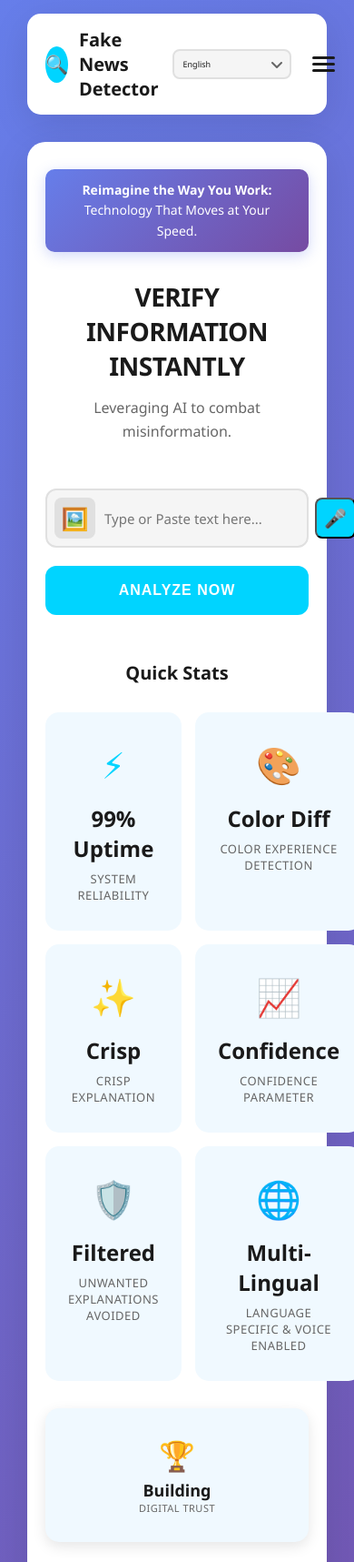
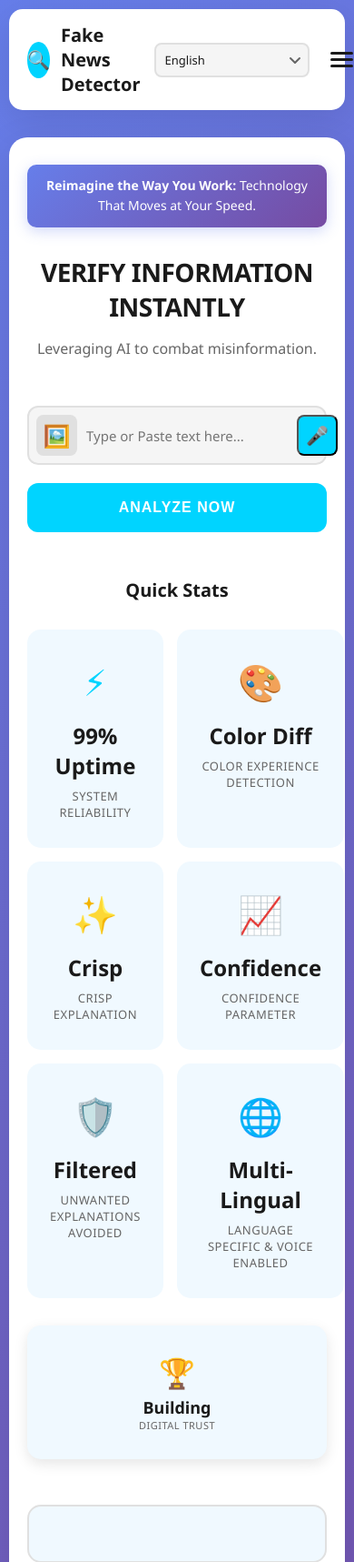
Before and after one commit to Tarun-97/FakeNewsDetector, a Flask app: page / in a window 390 px wide. Shown: the top 1717 px of the page at 91% size. Run offline with Flask 3, Linux system fonts and the light colour scheme.

Commit message:
Update style.css

```diff
--- a/static/css/style.css
+++ b/static/css/style.css
@@ -114,7 +114,7 @@
     border-radius: 8px;
     background: var(--input-bg);
     color: var(--text-primary);
-    font-size: 9px;
+    font-size: 13px;
     cursor: pointer;
     appearance: none;
     /* Remove default dropdown arrow */
@@ -610,11 +610,11 @@
 /* ------------------------------------------------------------------ */
 @media (max-width: 768px) {
     .container {
-        padding: 0 15px;
+        padding: 0px 0px;
     }
 
     body {
-        padding: 15px;
+        padding: 10px;
     }
 
     .header {
```
